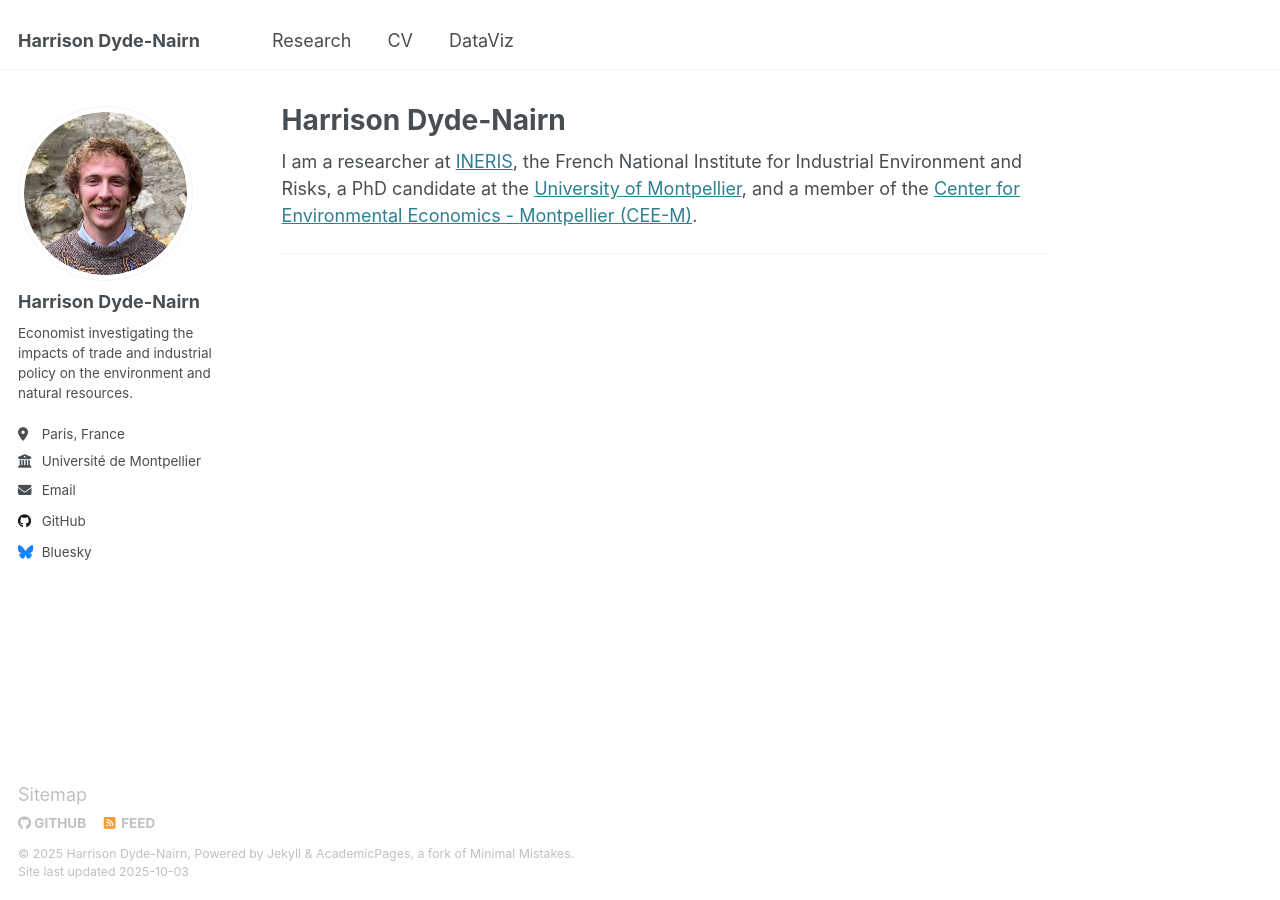
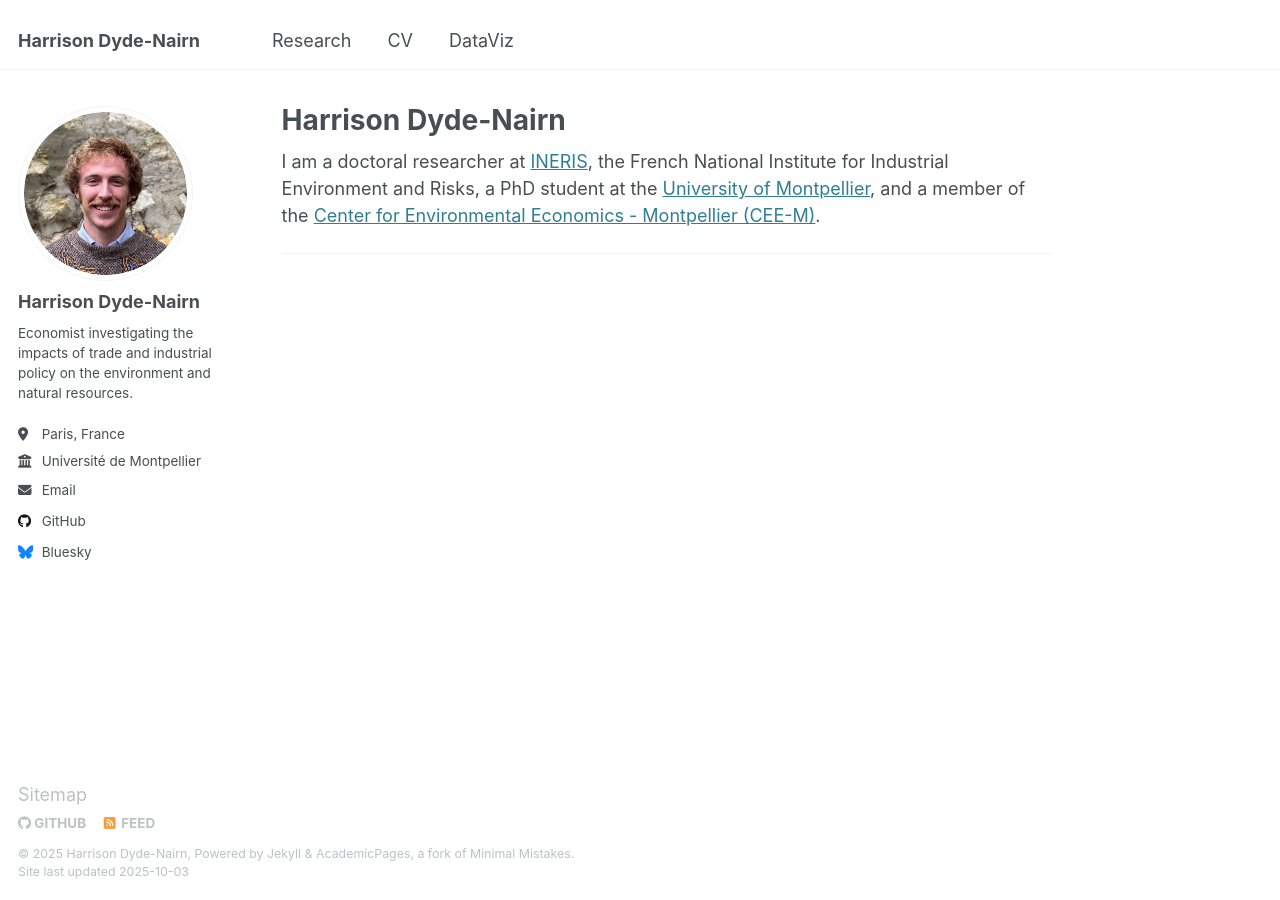
Before and after one commit to hdydenairn/hdydenairn.github.io, a Jekyll site: the page built from _pages/about.md, in a window 1280 px wide. Built offline with Jekyll 4.4.1, drawn with Linux system fonts in a browser that asks for light colours.

Commit message:
Update about.md

```diff
--- a/_pages/about.md
+++ b/_pages/about.md
@@ -7,6 +7,6 @@ redirect_from:
   - /about.html
 ---
 
-I am a researcher at [INERIS](https://www.ineris.fr/), the French National Institute for Industrial Environment and Risks, a PhD candidate at the [University of Montpellier](https://www.umontpellier.fr/), and a member of the [Center for Environmental Economics - Montpellier (CEE-M)](https://www.cee-m.fr/).
+I am a doctoral researcher at [INERIS](https://www.ineris.fr/), the French National Institute for Industrial Environment and Risks, a PhD student at the [University of Montpellier](https://www.umontpellier.fr/), and a member of the [Center for Environmental Economics - Montpellier (CEE-M)](https://www.cee-m.fr/).
 
 ------
```
